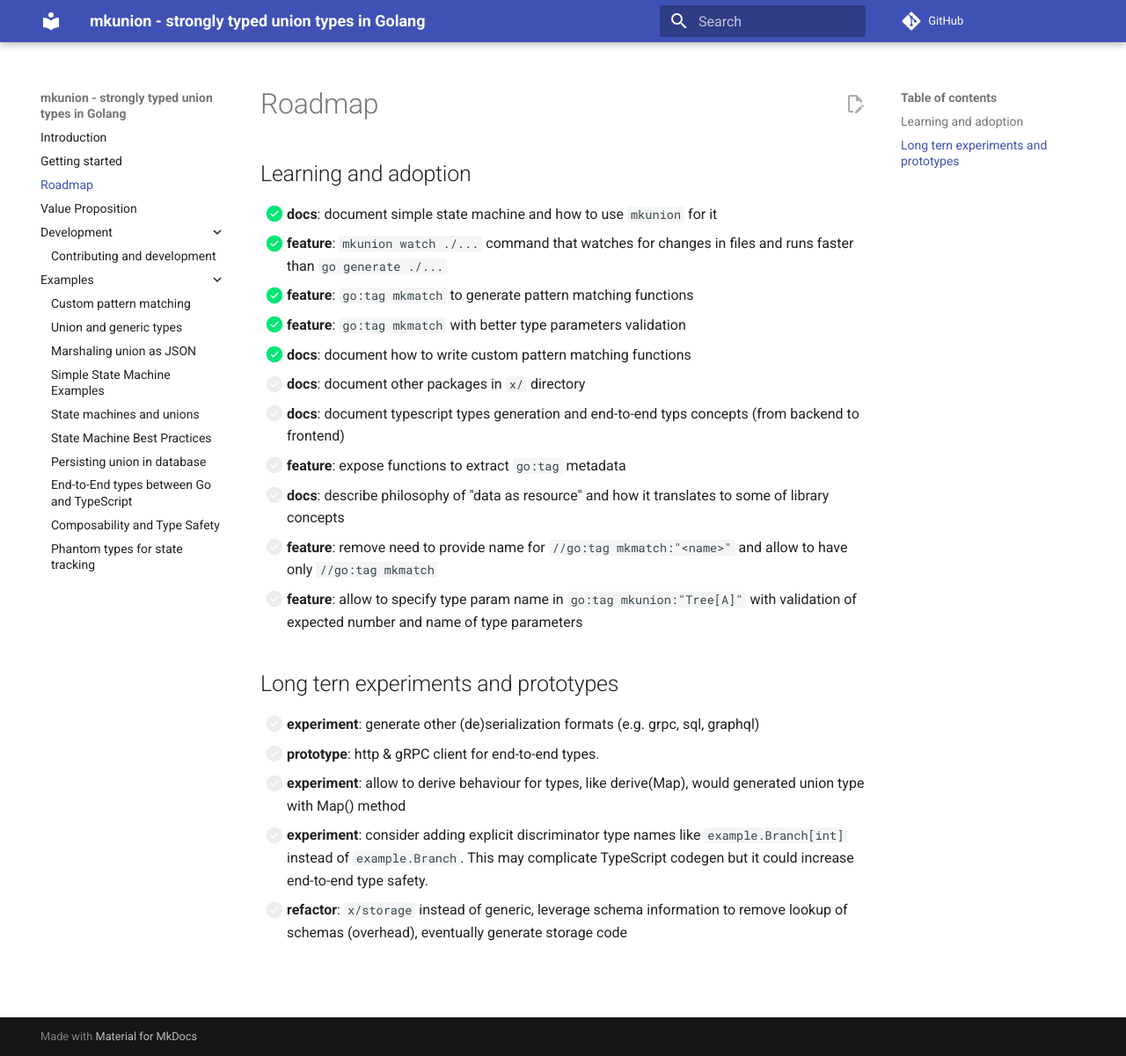
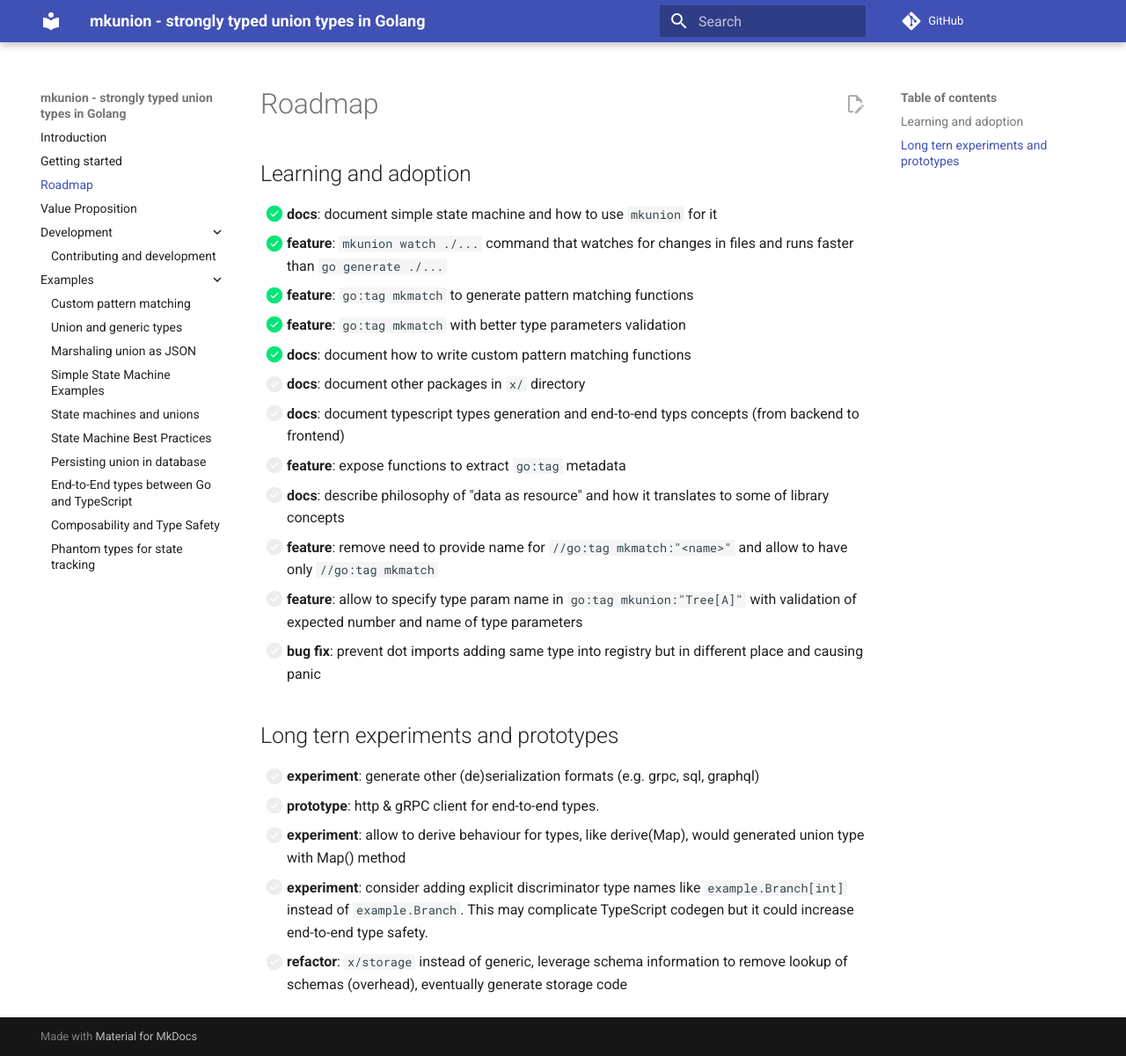
Before and after one commit to widmogrod/mkunion, an MkDocs documentation site: the page built from docs/roadmap.md, in a window 1280 px wide and 1201 px high. Shown: the whole window at 88% size. Built offline with MkDocs 1.6.1 and Material for MkDocs 9.7.7, drawn with Linux system fonts in a browser that asks for light colours; comment, search, counter and statistics services are not loaded.

Commit message:
docs: update roadmap with planned bug fix for type registry panic
- Added a new roadmap item to address a bug causing a panic when dot imports add the same type to the registry in different locations.

```diff
--- a/docs/roadmap.md
+++ b/docs/roadmap.md
@@ -12,6 +12,7 @@
 - [ ] **docs**: describe philosophy of "data as resource" and how it translates to some of library concepts
 - [ ] **feature**: remove need to provide name for `//go:tag mkmatch:"<name>"` and allow to have only `//go:tag mkmatch`
 - [ ] **feature**: allow to specify type param name in `go:tag mkunion:"Tree[A]"` with validation of expected number and name of type parameters
+- [ ] **bug fix**: prevent dot imports adding same type into registry but in different place and causing panic
 
 ## Long tern experiments and prototypes
 
```
